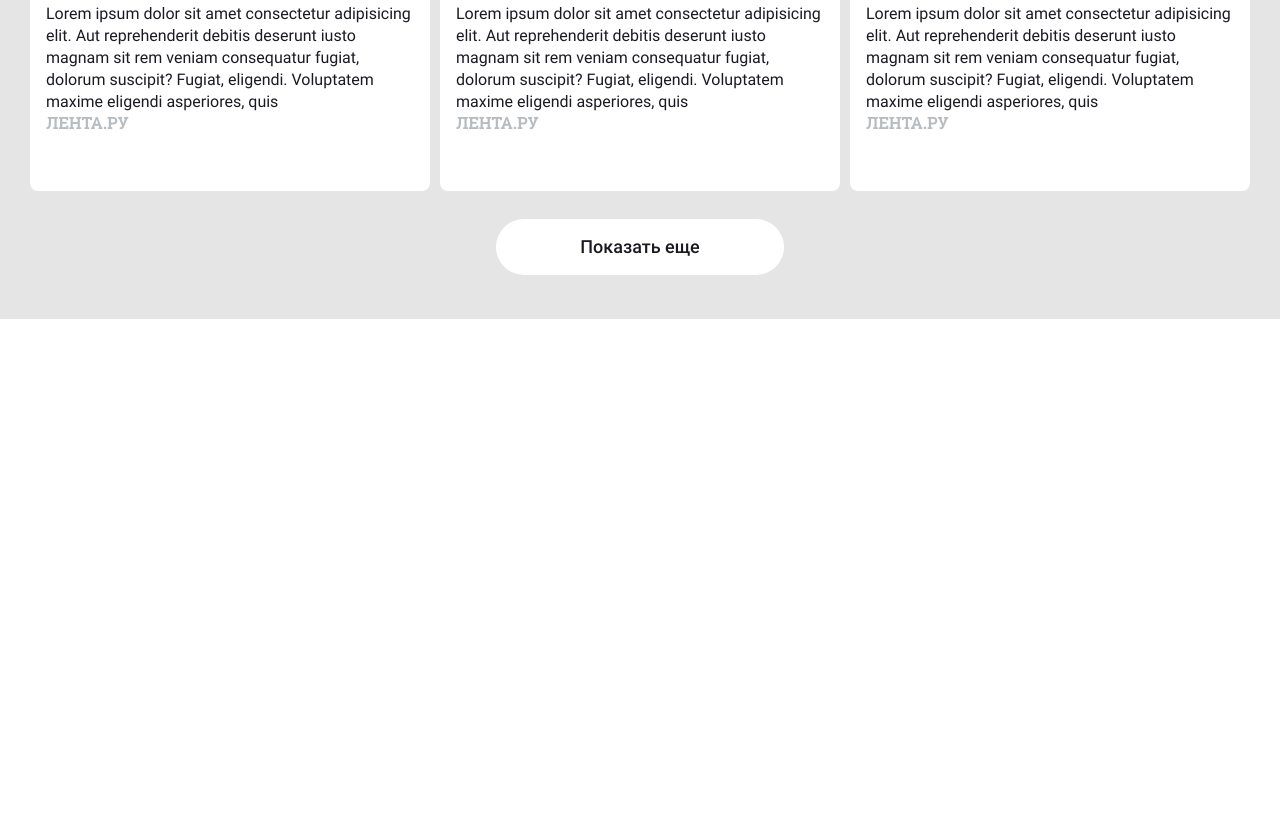
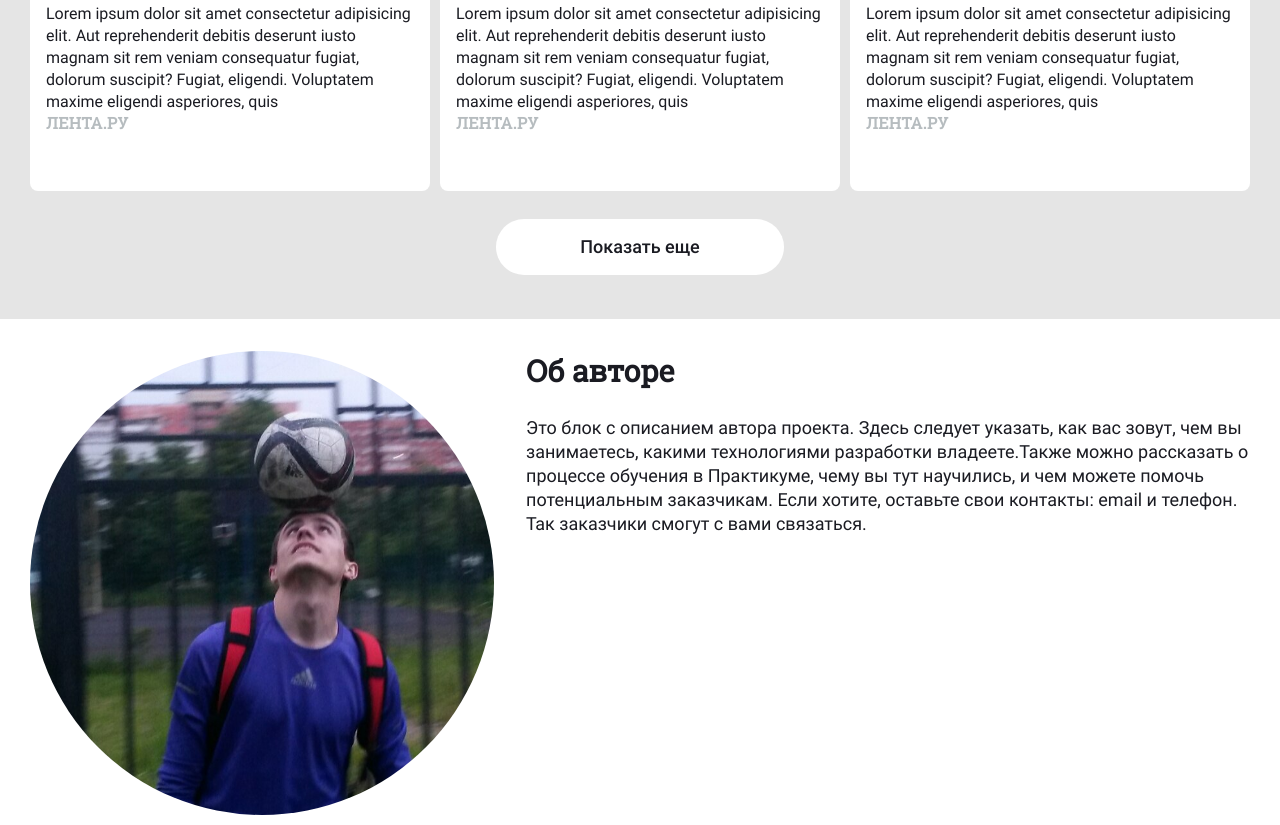
Before and after one commit to alex-Karavaev/newsAnalazer, a website built with webpack: page src/index.html in a window 1280 px wide. Shown: the part 1019-1844 px from the top of the page. Before the commit the page ends 1338 px from the top, so only its background shows below. Built offline with nearby package versions, Linux system fonts and the light colour scheme.

Commit message:
Вёрстка секции 'Об авторе'

```diff
--- /dev/null
+++ b/src/blocks/author/__avatar/author__avatar.css
@@ -0,0 +1,27 @@
+.author__avatar {
+	width: 272px;
+	height: 272px;
+	object-fit: cover;
+	border-radius: 50%;
+	display: block;
+	margin: 0 auto;
+}
+@media (min-width: 768px) {
+	.author__avatar {
+		width: 232px;
+		height: 232px;
+		flex-grow: 9999;
+	}
+}
+@media (min-width: 1024px) {
+	.author__avatar {
+		width: 324px;
+		height: 324px;
+	}
+}
+@media (min-width: 1280px) {
+	.author__avatar {
+		width: 464px;
+		height: 464px;
+	}
+}
--- /dev/null
+++ b/src/blocks/author/__container/author__container.css
@@ -0,0 +1,5 @@
+@media (min-width: 768px) {
+	.author__container {
+		margin-left: 32px;
+	}
+}
--- /dev/null
+++ b/src/blocks/author/__description/author__description.css
@@ -0,0 +1,6 @@
+.author__description {
+	font-family: 'Roboto';
+	font-size: 18px;
+	line-height: 24px;
+	color: #1a1b22;
+}
--- /dev/null
+++ b/src/blocks/author/__title/author__title.css
@@ -0,0 +1,11 @@
+.author__title {
+	font-family: 'Roboto Slab';
+	font-size: 30px;
+	line-height: 40px;
+	color: #1a1b22;
+}
+@media (min-width: 768px) {
+	.author__title {
+		margin-top: 0;
+	}
+}
--- /dev/null
+++ b/src/blocks/author/__wrapper/author__wrapper.css
@@ -0,0 +1,21 @@
+.author__wrapper {
+	max-width: 288px;
+	padding: 32px 16px 10px;
+	margin: 0 auto;
+}
+@media (min-width: 768px) {
+	.author__wrapper {
+		max-width: 688px;
+		display: flex;
+	}
+}
+@media (min-width: 1024px) {
+	.author__wrapper {
+		max-width: 920px;
+	}
+}
+@media (min-width: 1280px) {
+	.author__wrapper {
+		max-width: 1220px;
+	}
+}
--- /dev/null
+++ b/src/blocks/author/author.css
@@ -0,0 +1,5 @@
+@import url(./__wrapper/author__wrapper.css);
+@import url(./__avatar/author__avatar.css);
+@import url(./__container/author__container.css);
+@import url(./__title/author__title.css);
+@import url(./__description/author__description.css);
--- a/src/index.html
+++ b/src/index.html
@@ -106,6 +106,30 @@
 					<button class="news__btn">Показать еще</button>
 				</div>
 			</section>
+			<section class="author">
+				<div class="author__wrapper">
+					<div class="author__img">
+						<img
+							class="author__avatar"
+							src="./images/fFHyTP5HeBQ.jpg"
+							alt=""
+						/>
+					</div>
+					<div class="author__container">
+						<h2 class="author__title">Об авторе</h2>
+						<p class="author__description">
+							Это блок с описанием автора проекта. Здесь следует
+							указать, как вас зовут, чем вы занимаетесь, какими
+							технологиями разработки владеете.Также можно
+							рассказать о процессе обучения в Практикуме, чему вы
+							тут научились, и чем можете помочь потенциальным
+							заказчикам. Если хотите, оставьте свои контакты:
+							email и телефон. Так заказчики смогут с вами
+							связаться.
+						</p>
+					</div>
+				</div>
+			</section>
 		</main>
 	</body>
 </html>
--- a/src/style.css
+++ b/src/style.css
@@ -3,6 +3,7 @@
 @import url(./blocks/search/search.css);
 @import url(./blocks/news/news.css);
 @import url(./blocks/card/card.css);
+@import url(./blocks/author/author.css);
 
 body {
 	margin: 0;
```
Also changed, not shown: src/images/fFHyTP5HeBQ.jpg (added).
